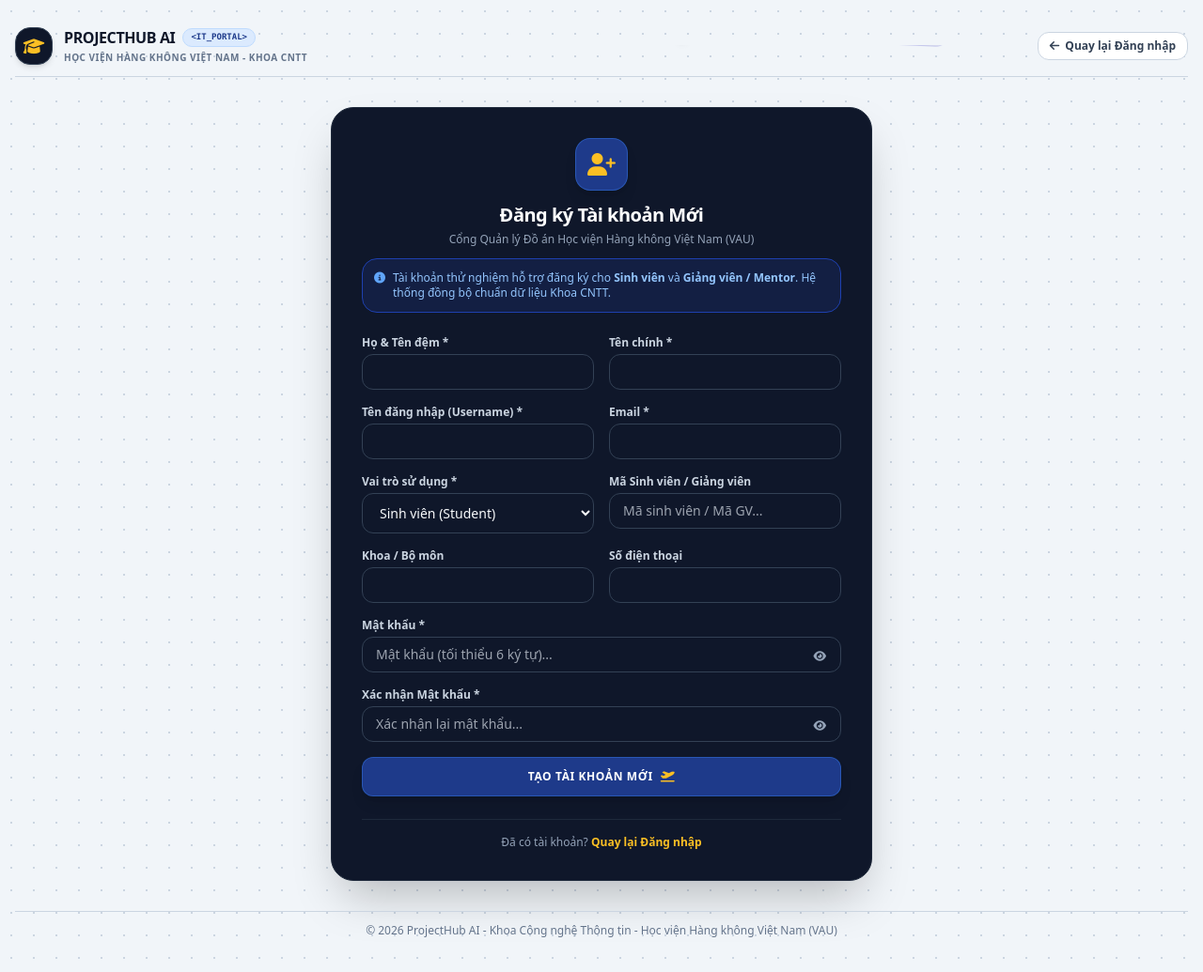
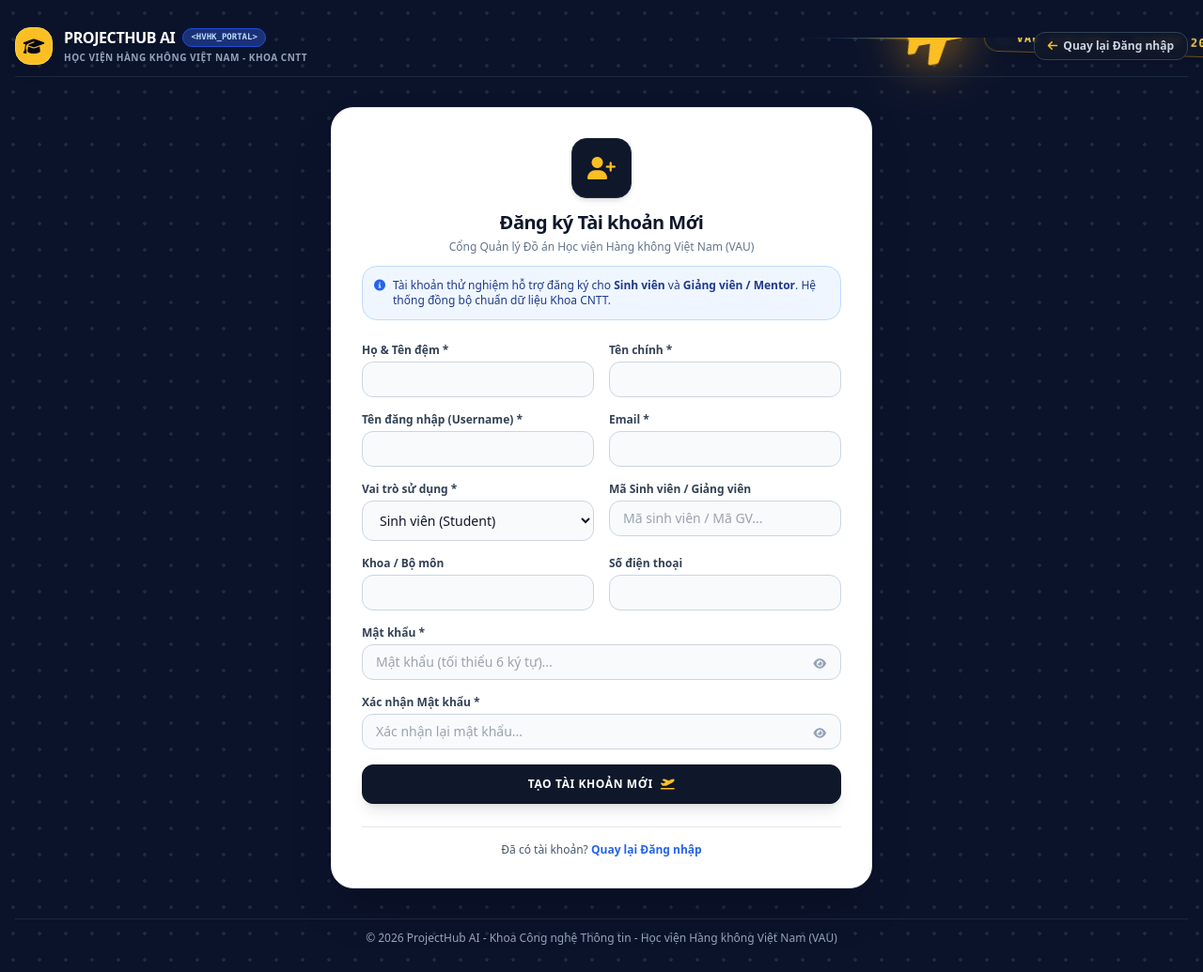
Before and after one commit to dachichi111104-ui/mentor, a Django app: page /register/ in a window 1280 px wide. Shown: the whole page at 94% size. Run offline with Django 5.2, Linux system fonts and the light colour scheme; parts of the project's set-up code (start-up, migrations or seed data) failed here and were passed over; some libraries are stand-ins or nearby versions.

Commit message:
Polish login/register animation, fix audit log formatting, RBAC ADMIN display name, and update seed data

```diff
--- a/accounts/models.py
+++ b/accounts/models.py
@@ -4,7 +4,7 @@ from django.db import models
 class UserRole(models.TextChoices):
     STUDENT = 'STUDENT', 'Sinh viên'
     MENTOR = 'MENTOR', 'Giảng viên / Mentor'
-    ADMIN = 'ADMIN', 'Quản trị viên'
+    ADMIN = 'ADMIN', 'Quản trị viên HVHK'
 
 class UserStatus(models.TextChoices):
     ACTIVE = 'ACTIVE', 'Hoạt động'
--- a/templates/accounts/register.html
+++ b/templates/accounts/register.html
@@ -9,79 +9,86 @@
     <script src="https://cdn.tailwindcss.com"></script>
     <style>
         @keyframes flyAcrossSky {
-            0% { transform: translateX(-150px) translateY(0px) rotate(6deg); }
-            50% { transform: translateX(50vw) translateY(-20px) rotate(2deg); }
-            100% { transform: translateX(105vw) translateY(15px) rotate(6deg); }
+            0% { transform: translateX(-250px) translateY(0px) rotate(4deg); }
+            50% { transform: translateX(50vw) translateY(-30px) rotate(1deg); }
+            100% { transform: translateX(105vw) translateY(20px) rotate(4deg); }
         }
         .animate-flying-plane {
-            animation: flyAcrossSky 12s linear infinite;
+            animation: flyAcrossSky 11s linear infinite;
         }
 
-        .bg-light-dots {
-            background-color: #F1F5F9;
-            background-image: radial-gradient(#CBD5E1 1.5px, transparent 1.5px);
-            background-size: 24px 24px;
+        .bg-dark-grid {
+            background-color: #0B132B;
+            background-image: radial-gradient(#1E293B 2px, transparent 2px);
+            background-size: 28px 28px;
         }
 
-        input, select {
-            background-color: #0F172A !important;
-            color: #F8FAFC !important;
-            border: 1px solid #334155 !important;
+        .light-card input, .light-card select {
+            background-color: #F8FAFC !important;
+            color: #0F172A !important;
+            border: 1px solid #CBD5E1 !important;
             border-radius: 0.75rem !important;
             padding: 0.625rem 0.875rem !important;
             font-size: 0.875rem !important;
             width: 100% !important;
             transition: all 0.2s !important;
         }
-        input:focus, select:focus {
-            border-color: #3B82F6 !important;
+        .light-card input:focus, .light-card select:focus {
+            border-color: #2563EB !important;
+            background-color: #FFFFFF !important;
             outline: none !important;
-            box-shadow: 0 0 0 3px rgba(59, 130, 246, 0.25) !important;
+            box-shadow: 0 0 0 3px rgba(37, 99, 235, 0.2) !important;
         }
     </style>
 </head>
-<body class="min-h-screen bg-light-dots text-slate-800 flex flex-col justify-between p-4 font-sans antialiased relative overflow-y-auto">
+<body class="min-h-screen bg-dark-grid text-slate-100 flex flex-col justify-between p-4 font-sans antialiased relative overflow-y-auto">
 
-    <!-- Flying Airplane Animation Background Layer -->
-    <div class="fixed top-12 left-0 w-full pointer-events-none z-0 overflow-hidden h-28">
-        <div class="animate-flying-plane flex items-center gap-3 text-indigo-700">
-            <i class="fa-solid fa-plane text-4xl drop-shadow-md"></i>
-            <span class="text-xs font-mono font-extrabold uppercase tracking-widest bg-indigo-900/10 px-3 py-1 rounded-full border border-indigo-500/20 text-indigo-900">VAU AIRLINES - FLIGHT 2026</span>
+    <!-- Big Colorful Animated Airplane Flying Across -->
+    <div class="fixed top-10 left-0 w-full pointer-events-none z-0 overflow-hidden h-36">
+        <div class="animate-flying-plane flex items-center gap-4">
+            <div class="relative flex items-center">
+                <div class="w-48 h-2 bg-gradient-to-r from-transparent via-cyan-400 to-amber-400 rounded-full blur-[1px] mr-[-10px] opacity-80"></div>
+                <i class="fa-solid fa-plane text-6xl text-amber-400 drop-shadow-[0_0_25px_rgba(245,158,11,0.9)] transform -rotate-12"></i>
+            </div>
+            <div class="flex items-center gap-2 bg-slate-900/90 px-4 py-1.5 rounded-full border border-amber-500/40 shadow-xl backdrop-blur-md">
+                <span class="w-2.5 h-2.5 rounded-full bg-emerald-400 animate-ping"></span>
+                <span class="text-xs font-mono font-extrabold uppercase tracking-widest text-amber-300">VAU AIRLINES - FLIGHT 2026 AI</span>
+            </div>
         </div>
     </div>
 
     <!-- Top Academic Header Bar -->
-    <div class="w-full max-w-[1400px] mx-auto flex items-center justify-between py-3 border-b border-slate-300 relative z-10">
+    <div class="w-full max-w-[1400px] mx-auto flex items-center justify-between py-3 border-b border-slate-800 relative z-10">
         <a href="{% url 'landing' %}" class="flex items-center space-x-3 group">
-            <div class="w-10 h-10 rounded-2xl bg-[#0F172A] text-amber-400 flex items-center justify-center font-bold text-lg shadow-md group-hover:scale-105 transition-transform border border-slate-700">
+            <div class="w-10 h-10 rounded-2xl bg-amber-400 text-slate-950 flex items-center justify-center font-bold text-lg shadow-lg group-hover:scale-105 transition-transform border border-amber-300">
                 <i class="fa-solid fa-graduation-cap"></i>
             </div>
             <div>
                 <div class="flex items-center space-x-2">
-                    <span class="font-extrabold text-slate-900 text-base tracking-tight block">PROJECTHUB AI</span>
-                    <span class="px-2 py-0.5 bg-blue-100 text-blue-900 text-[9px] font-mono font-bold rounded-full border border-blue-200">&lt;IT_PORTAL&gt;</span>
+                    <span class="font-extrabold text-white text-base tracking-tight block">PROJECTHUB AI</span>
+                    <span class="px-2 py-0.5 bg-blue-900/80 text-blue-200 text-[9px] font-mono font-bold rounded-full border border-blue-700">&lt;HVHK_PORTAL&gt;</span>
                 </div>
-                <span class="text-[10px] text-slate-500 font-bold tracking-wider uppercase block mt-0.5">HỌC VIỆN HÀNG KHÔNG VIỆT NAM - KHOA CNTT</span>
+                <span class="text-[10px] text-slate-400 font-bold tracking-wider uppercase block mt-0.5">HỌC VIỆN HÀNG KHÔNG VIỆT NAM - KHOA CNTT</span>
             </div>
         </a>
-        <a href="{% url 'login' %}" class="text-xs font-bold text-slate-700 hover:text-blue-900 transition flex items-center gap-1.5 px-3 py-1.5 rounded-xl bg-white border border-slate-300 shadow-xs">
-            <i class="fa-solid fa-arrow-left text-xs"></i>
+        <a href="{% url 'login' %}" class="text-xs font-bold text-slate-300 hover:text-white transition flex items-center gap-1.5 px-3.5 py-1.5 rounded-xl bg-slate-900/80 border border-slate-700 shadow-sm backdrop-blur-sm">
+            <i class="fa-solid fa-arrow-left text-xs text-amber-400"></i>
             <span>Quay lại Đăng nhập</span>
         </a>
     </div>
 
-    <!-- Main Register Card (Dark Navy Card on Light Background) -->
+    <!-- Main Register Card (Dark Navy Outer Background, Bright White Inner Card) -->
     <div class="my-auto py-8 relative z-10">
-        <div class="max-w-xl w-full mx-auto bg-[#0F172A] text-white rounded-3xl shadow-2xl border border-slate-800 p-8 relative overflow-hidden">
+        <div class="max-w-xl w-full mx-auto bg-white text-slate-900 rounded-3xl shadow-2xl border border-slate-200 p-8 relative overflow-hidden light-card">
 
             <div class="text-center mb-6">
-                <div class="w-14 h-14 rounded-2xl bg-[#1E3A8A] text-amber-400 font-bold text-2xl mx-auto flex items-center justify-center mb-3 shadow-lg border border-blue-500/40">
-                    <i class="fa-solid fa-user-plus"></i>
+                <div class="w-16 h-16 rounded-2xl bg-[#0F172A] text-amber-400 font-bold text-2xl mx-auto flex items-center justify-center mb-3 shadow-md border border-slate-800">
+                    <i class="fa-solid fa-user-plus text-amber-400"></i>
                 </div>
-                <h1 class="text-xl font-extrabold text-white tracking-tight">Đăng ký Tài khoản Mới</h1>
-                <p class="text-xs text-slate-400 mt-1 font-medium">Cổng Quản lý Đồ án Học viện Hàng không Việt Nam (VAU)</p>
-                <div class="mt-3 p-3 bg-blue-950/60 border border-blue-800 rounded-2xl text-left text-xs text-blue-300 flex items-start space-x-2">
-                    <i class="fa-solid fa-circle-info text-blue-400 mt-0.5"></i>
+                <h1 class="text-xl font-extrabold text-slate-900 tracking-tight">Đăng ký Tài khoản Mới</h1>
+                <p class="text-xs text-slate-500 mt-1 font-medium">Cổng Quản lý Đồ án Học viện Hàng không Việt Nam (VAU)</p>
+                <div class="mt-3 p-3 bg-blue-50 border border-blue-200 rounded-2xl text-left text-xs text-blue-900 flex items-start space-x-2">
+                    <i class="fa-solid fa-circle-info text-blue-600 mt-0.5"></i>
                     <span>Tài khoản thử nghiệm hỗ trợ đăng ký cho <b>Sinh viên</b> và <b>Giảng viên / Mentor</b>. Hệ thống đồng bộ chuẩn dữ liệu Khoa CNTT.</span>
                 </div>
             </div>
@@ -89,7 +96,7 @@
             {% if messages %}
             <div class="mb-5 space-y-2">
                 {% for message in messages %}
-                <div class="p-3 rounded-xl text-xs font-medium bg-rose-950/80 text-rose-300 border border-rose-800">
+                <div class="p-3 rounded-xl text-xs font-medium bg-rose-50 text-rose-700 border border-rose-200">
                     {{ message }}
                 </div>
                 {% endfor %}
@@ -101,83 +108,83 @@
 
                 <div class="grid grid-cols-1 sm:grid-cols-2 gap-4">
                     <div>
-                        <label class="block text-xs font-bold text-slate-300 mb-1">Họ & Tên đệm *</label>
+                        <label class="block text-xs font-bold text-slate-700 mb-1">Họ & Tên đệm *</label>
                         {{ form.last_name }}
                     </div>
                     <div>
-                        <label class="block text-xs font-bold text-slate-300 mb-1">Tên chính *</label>
+                        <label class="block text-xs font-bold text-slate-700 mb-1">Tên chính *</label>
                         {{ form.first_name }}
                     </div>
                 </div>
 
                 <div class="grid grid-cols-1 sm:grid-cols-2 gap-4">
                     <div>
-                        <label class="block text-xs font-bold text-slate-300 mb-1">Tên đăng nhập (Username) *</label>
+                        <label class="block text-xs font-bold text-slate-700 mb-1">Tên đăng nhập (Username) *</label>
                         {{ form.username }}
                     </div>
                     <div>
-                        <label class="block text-xs font-bold text-slate-300 mb-1">Email *</label>
+                        <label class="block text-xs font-bold text-slate-700 mb-1">Email *</label>
                         {{ form.email }}
                     </div>
                 </div>
 
                 <div class="grid grid-cols-1 sm:grid-cols-2 gap-4">
                     <div>
-                        <label class="block text-xs font-bold text-slate-300 mb-1">Vai trò sử dụng *</label>
+                        <label class="block text-xs font-bold text-slate-700 mb-1">Vai trò sử dụng *</label>
                         {{ form.role }}
                     </div>
                     <div>
-                        <label class="block text-xs font-bold text-slate-300 mb-1">Mã Sinh viên / Giảng viên</label>
+                        <label class="block text-xs font-bold text-slate-700 mb-1">Mã Sinh viên / Giảng viên</label>
                         {{ form.student_id }}
                     </div>
                 </div>
 
                 <div class="grid grid-cols-1 sm:grid-cols-2 gap-4">
                     <div>
-                        <label class="block text-xs font-bold text-slate-300 mb-1">Khoa / Bộ môn</label>
+                        <label class="block text-xs font-bold text-slate-700 mb-1">Khoa / Bộ môn</label>
                         {{ form.department }}
                     </div>
                     <div>
-                        <label class="block text-xs font-bold text-slate-300 mb-1">Số điện thoại</label>
+                        <label class="block text-xs font-bold text-slate-700 mb-1">Số điện thoại</label>
                         {{ form.phone }}
                     </div>
                 </div>
 
                 <div>
-                    <label class="block text-xs font-bold text-slate-300 mb-1">Mật khẩu *</label>
+                    <label class="block text-xs font-bold text-slate-700 mb-1">Mật khẩu *</label>
                     <div class="relative">
                         {{ form.password }}
-                        <button type="button" onclick="togglePasswordVisibility('id_password', this)" class="absolute right-3 top-1/2 -translate-y-1/2 text-slate-400 hover:text-white focus:outline-none p-1 transition-colors" title="Hiện/Ẩn mật khẩu">
+                        <button type="button" onclick="togglePasswordVisibility('id_password', this)" class="absolute right-3 top-1/2 -translate-y-1/2 text-slate-400 hover:text-slate-700 focus:outline-none p-1 transition-colors" title="Hiện/Ẩn mật khẩu">
                             <i class="fa-solid fa-eye text-xs"></i>
                         </button>
                     </div>
                 </div>
 
                 <div>
-                    <label class="block text-xs font-bold text-slate-300 mb-1">Xác nhận Mật khẩu *</label>
+                    <label class="block text-xs font-bold text-slate-700 mb-1">Xác nhận Mật khẩu *</label>
                     <div class="relative">
                         {{ form.confirm_password }}
-                        <button type="button" onclick="togglePasswordVisibility('id_confirm_password', this)" class="absolute right-3 top-1/2 -translate-y-1/2 text-slate-400 hover:text-white focus:outline-none p-1 transition-colors" title="Hiện/Ẩn mật khẩu">
+                        <button type="button" onclick="togglePasswordVisibility('id_confirm_password', this)" class="absolute right-3 top-1/2 -translate-y-1/2 text-slate-400 hover:text-slate-700 focus:outline-none p-1 transition-colors" title="Hiện/Ẩn mật khẩu">
                             <i class="fa-solid fa-eye text-xs"></i>
                         </button>
                     </div>
                 </div>
 
-                <button type="submit" class="w-full py-3 bg-[#1E3A8A] hover:bg-blue-800 text-white font-extrabold text-xs rounded-xl transition-all mt-2 uppercase tracking-wider shadow-lg border border-blue-500/40 flex items-center justify-center gap-2">
+                <button type="submit" class="w-full py-3 bg-[#0F172A] hover:bg-slate-800 text-white font-extrabold text-xs rounded-xl transition-all mt-2 uppercase tracking-wider shadow-lg border border-slate-900 flex items-center justify-center gap-2">
                     <span>Tạo tài khoản mới</span>
                     <i class="fa-solid fa-plane-departure text-amber-400 text-xs"></i>
                 </button>
             </form>
 
-            <div class="mt-6 pt-4 border-t border-slate-800 text-center text-xs text-slate-400">
-                Đã có tài khoản? <a href="{% url 'login' %}" class="text-amber-400 font-bold hover:underline">Quay lại Đăng nhập</a>
+            <div class="mt-6 pt-4 border-t border-slate-200 text-center text-xs text-slate-600">
+                Đã có tài khoản? <a href="{% url 'login' %}" class="text-blue-600 font-bold hover:underline">Quay lại Đăng nhập</a>
             </div>
 
         </div>
     </div>
 
     <!-- Academic Footer -->
-    <div class="w-full text-center text-xs text-slate-500 py-3 border-t border-slate-300 relative z-10">
+    <div class="w-full text-center text-xs text-slate-400 py-3 border-t border-slate-800 relative z-10">
         © 2026 ProjectHub AI - Khoa Công nghệ Thông tin - Học viện Hàng không Việt Nam (VAU)
     </div>
 
--- a/templates/dashboard/admin_dashboard.html
+++ b/templates/dashboard/admin_dashboard.html
@@ -73,8 +73,8 @@
                         {% for log in audit_logs %}
                         <tr class="hover:bg-slate-50">
                             <td class="p-3 text-[#667085] font-mono text-[11px] whitespace-nowrap">{{ log.created_at|date:"d/m H:i" }}</td>
-                            <td class="p-3 font-bold text-[#172033]">{{ log.user.display_name|default:"Hệ thống" }}</td>
-                            <td class="p-3"><span class="px-2 py-0.5 bg-slate-100 text-[#172033] rounded font-semibold text-[10px] border border-slate-200">{{ log.get_action_display }}</span></td>
+                            <td class="p-3 font-bold text-[#172033] whitespace-nowrap">{{ log.user.display_name|default:"Hệ thống" }}</td>
+                            <td class="p-3 whitespace-nowrap"><span class="px-2 py-0.5 bg-slate-100 text-[#172033] rounded font-semibold text-[10px] border border-slate-200 whitespace-nowrap inline-block">{{ log.get_action_display }}</span></td>
                             <td class="p-3 text-[#667085] truncate max-w-xs">{{ log.description }}</td>
                         </tr>
                         {% endfor %}
```
Also changed, not shown: seed_data.py (+40 -41 lines), templates/accounts/login.html (+59 -52 lines), templates/accounts/settings.html (+5 -59 lines), templates/projects/team.html (+10 -1 lines).
